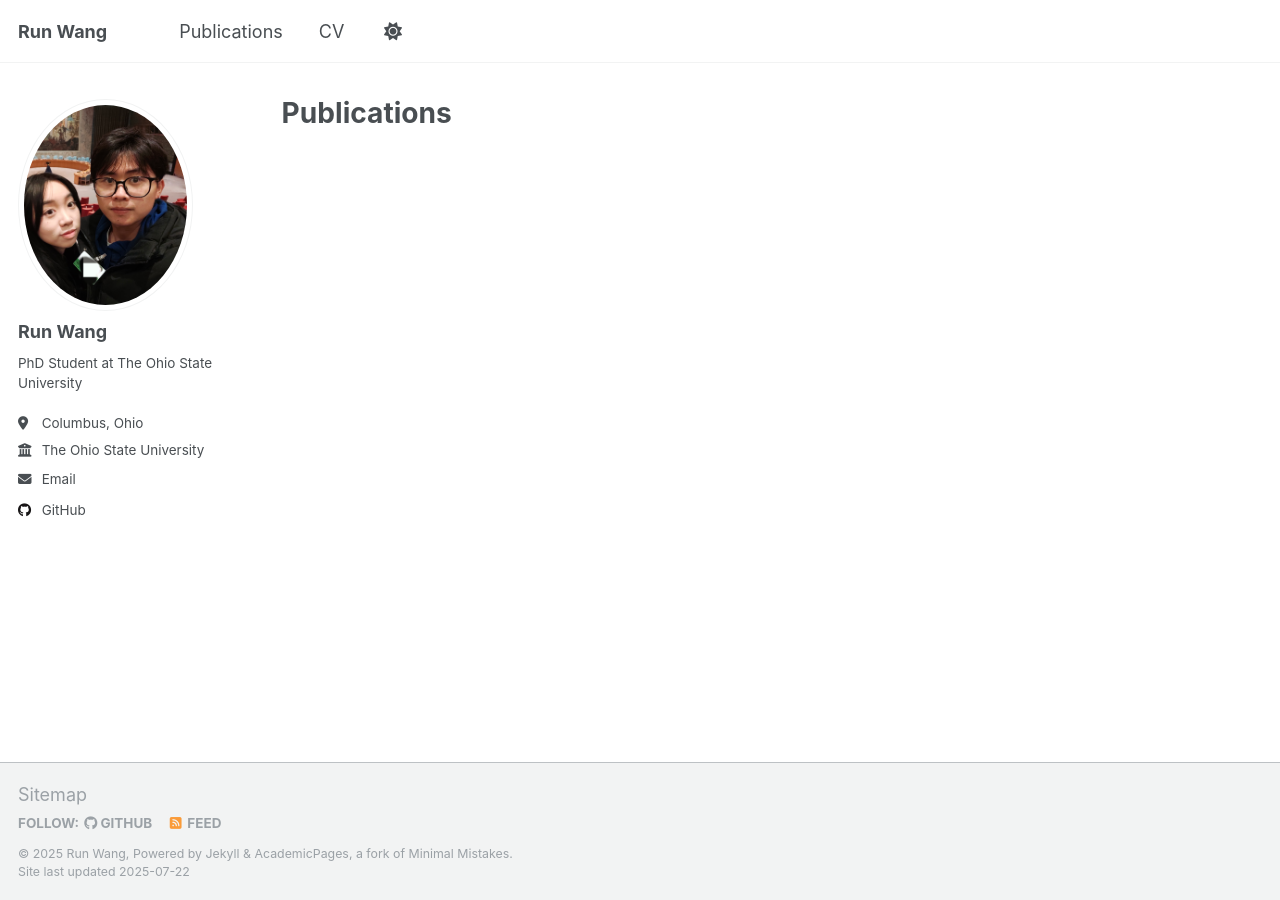
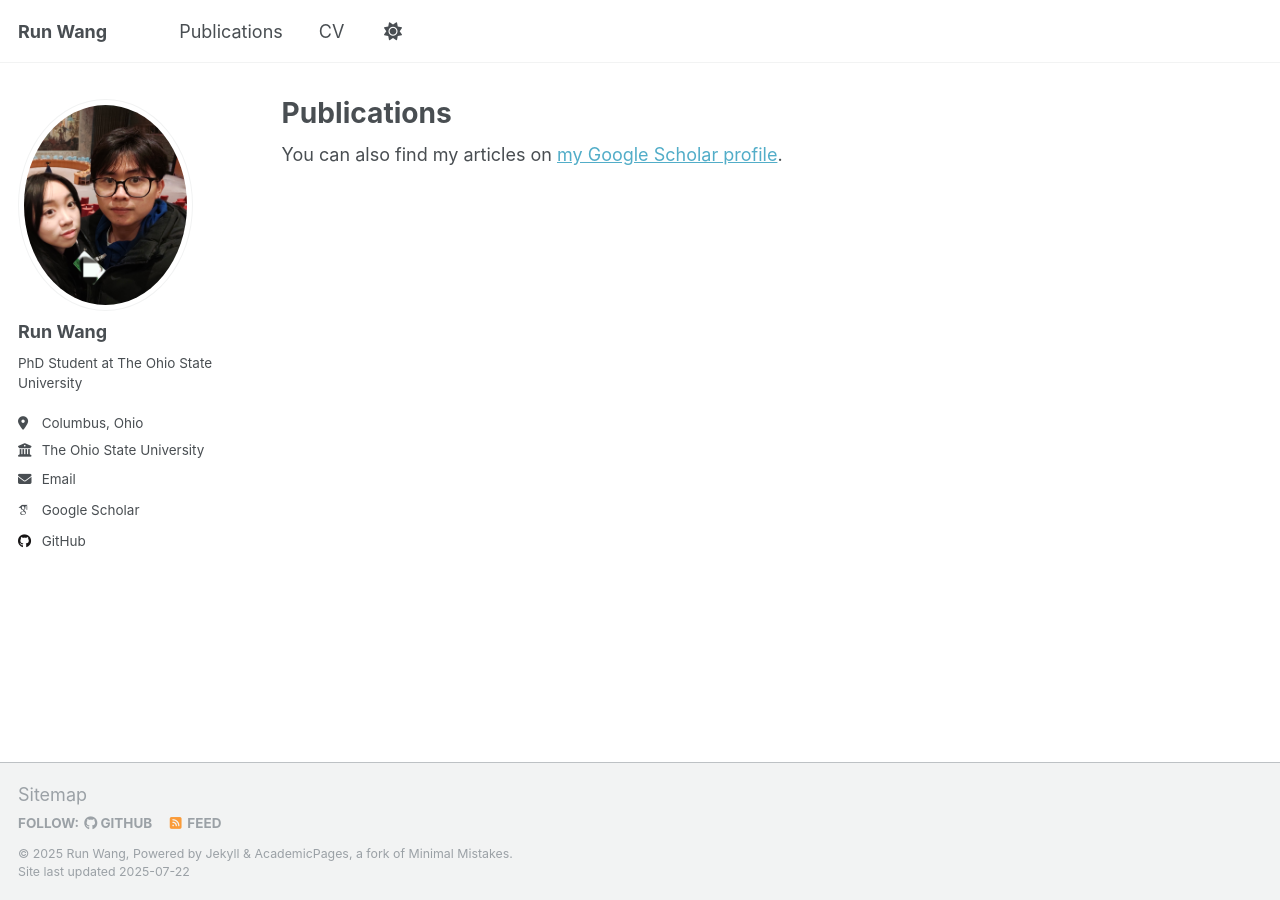
Before and after one commit to RunWang123/RunWang123.github.io, a Jekyll site: the page built from _pages/publications.html, in a window 1280 px wide. Built offline with Jekyll 4.4.1, drawn with Linux system fonts in a browser that asks for light colours; some web fonts are replaced; part of the change alters nothing that is shown.

Commit message:
Add google scholar

```diff
--- a/_config.yml
+++ b/_config.yml
@@ -34,7 +34,7 @@ author:
   # Academic websites
   academia         : # URL
   arxiv            : # URL - Update with the correct link to your profile
-  googlescholar    : # URL
+  googlescholar    : "https://scholar.google.com/citations?user=lYRE8BgAAAAJ&hl=en"
   impactstory      : # URL
   orcid            : # URL
   semantic         : # URL
```
